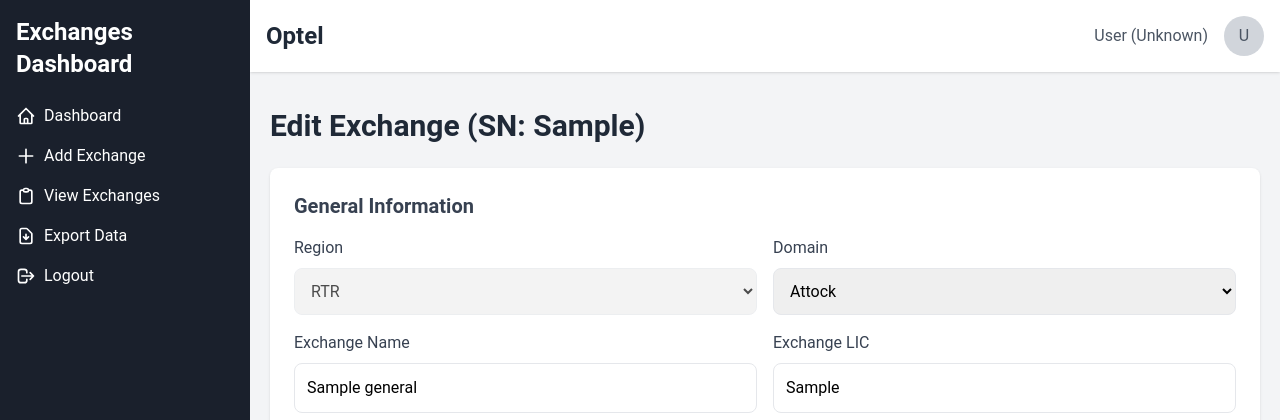
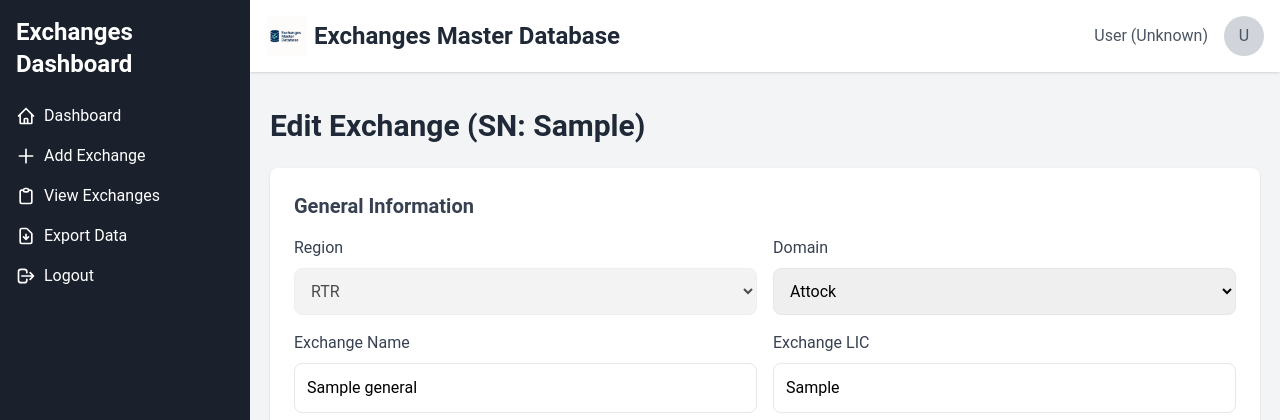
Before and after one commit to emdportal/emdportal, a Flask app: template templates/add.html in a window 1280 px wide. Shown: the top 420 px of the page. Run offline with Flask 3, Linux system fonts and the light colour scheme; the template is opened without the code that fills it: most values are stand-ins (such as "Sample title", 1, 10 or a date in 2020); parts of the project's set-up code (start-up, migrations or seed data) failed here and were passed over; some libraries are stand-ins or nearby versions.

Commit message:
adjusted logo
Signed-off-by: itsXRP <itsxrproms@gmail.com>

```diff
--- a/templates/base.html
+++ b/templates/base.html
@@ -65,7 +65,8 @@
             <button id="menu-toggle" class="md:hidden mr-4">
                 <svg class="w-6 h-6" fill="none" stroke="currentColor" viewBox="0 0 24 24"><path stroke-linecap="round" stroke-linejoin="round" stroke-width="2" d="M4 6h16M4 12h16M4 18h16"></path></svg>
             </button>
-            <h1 class="text-2xl font-bold text-gray-800">Optel</h1>
+            <img src="{{ url_for('static', filename='images/logo.png') }}" alt="Logo" class="h-10 mr-2">
+            <h1 class="text-2xl font-bold text-gray-800">Exchanges Master Database</h1>
         </div>
         <div class="flex items-center">
             <span class="text-gray-600 mr-4">{{ session.get('username', 'User') }} ({{ session.get('region', 'Unknown') }})</span>
```
Also changed, not shown: static/images/logo.png (added).
